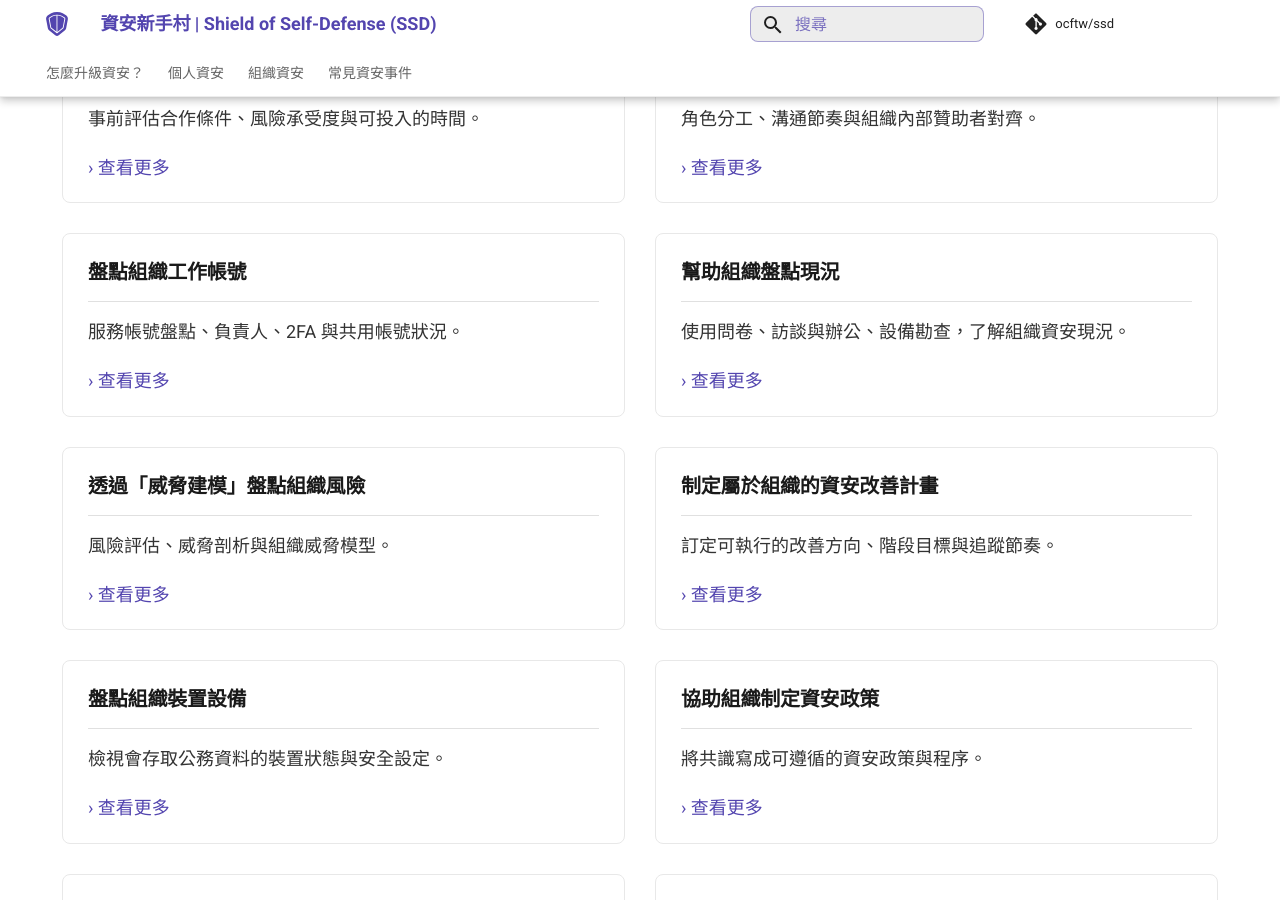
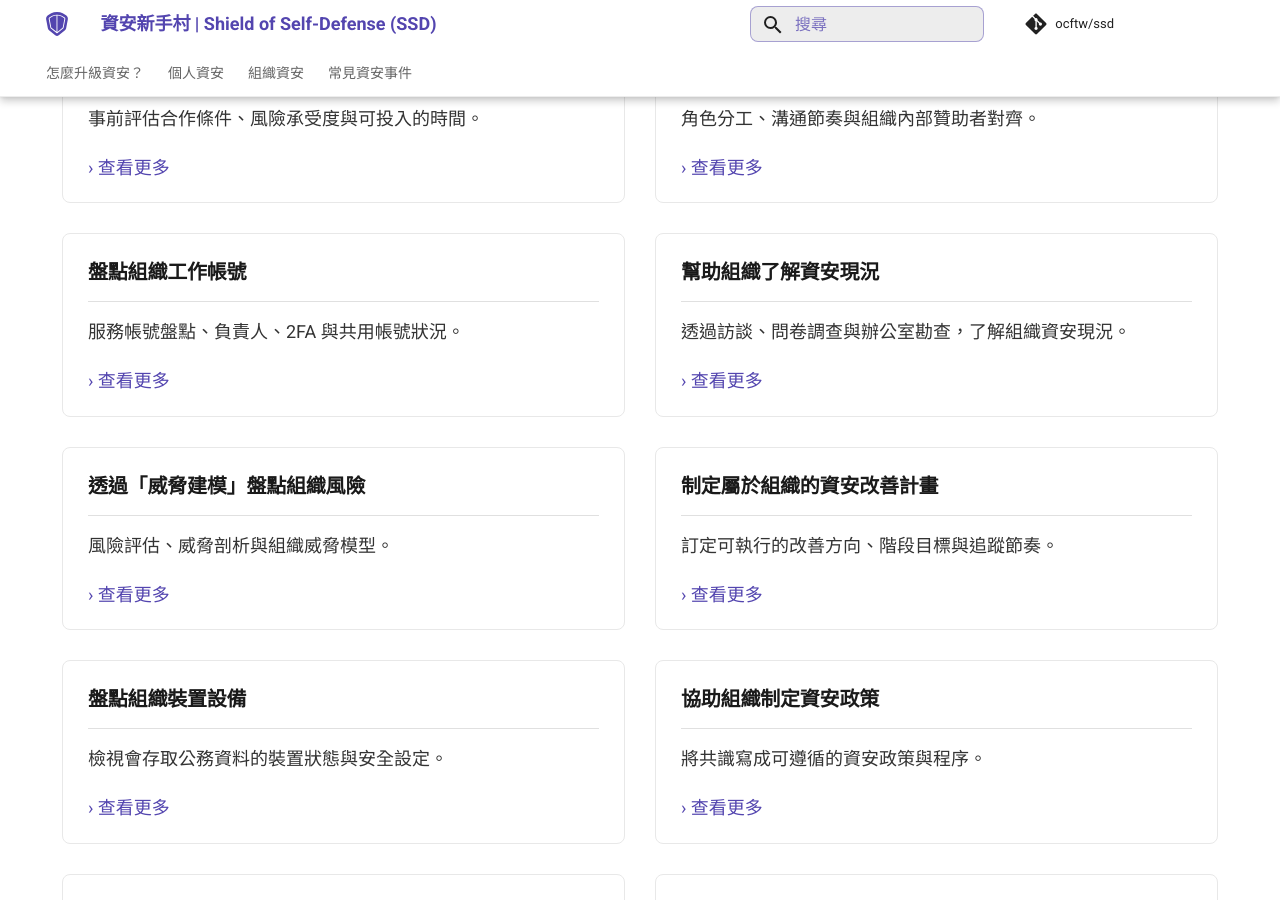
Before and after one commit to ocftw/ssd, an MkDocs documentation site: the page built from docs/guide/index.md, in a window 1280 px wide and 900 px high, scrolled down 507 px. Built offline with MkDocs 1.6.1 and Material for MkDocs 9.7.7, drawn with Linux system fonts in a browser that asks for light colours; plug-ins that fetch from the network failed and are left out; comment, search, counter and statistics services are not loaded.

Commit message:
Update index.md

```diff
--- a/docs/guide/index.md
+++ b/docs/guide/index.md
@@ -18,9 +18,9 @@ cards:
   - title: "盤點組織工作帳號"
     url: guide/account.html
     description: 服務帳號盤點、負責人、2FA 與共用帳號狀況。
-  - title: "幫助組織盤點現況"
+  - title: "幫助組織了解資安現況"
     url: guide/status.html
-    description: 使用問卷、訪談與辦公、設備勘查，了解組織資安現況。
+    description: 透過訪談、問卷調查與辦公室勘查，了解組織資安現況。
   - title: "透過「威脅建模」盤點組織風險"
     url: guide/assessment.html
     description: 風險評估、威脅剖析與組織威脅模型。
```
